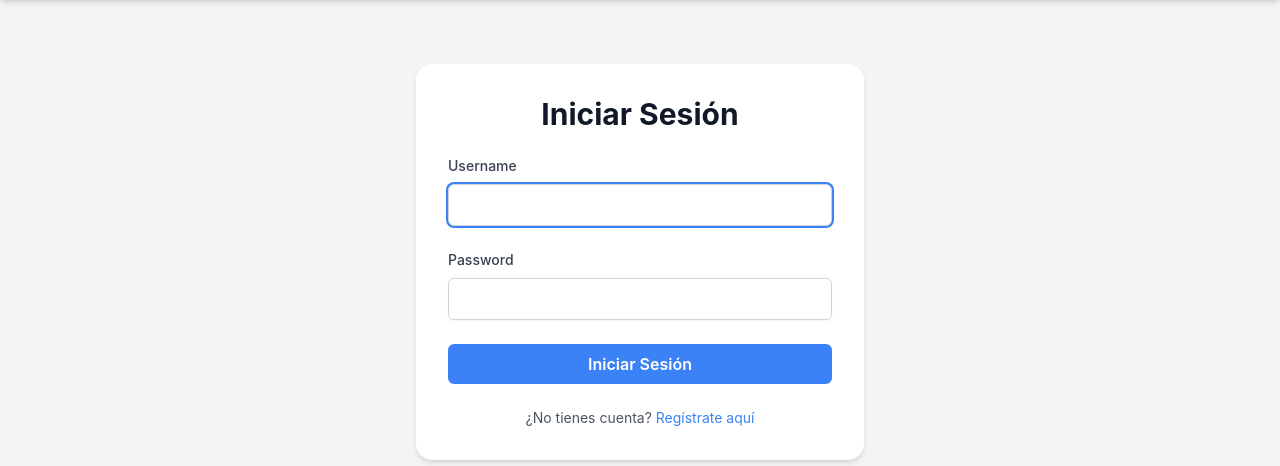
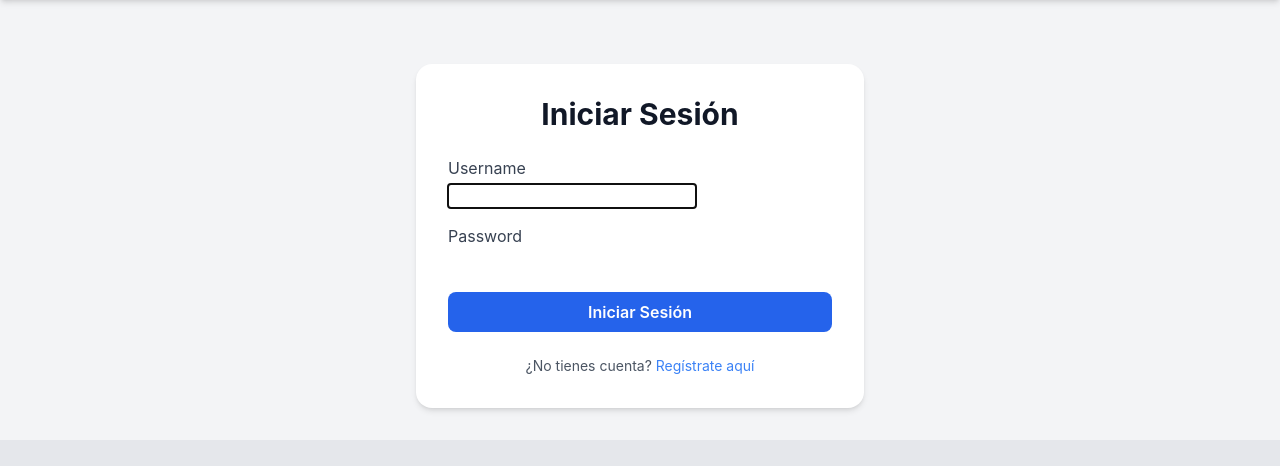
Before and after one commit to Monroy28/MiniProyecto-1, a Django app: page /accounts/login/ in a window 1280 px wide. Shown: the part 72-538 px from the top of the page. Run offline with Django 5.2, Linux system fonts and the light colour scheme; parts of the project's set-up code (start-up, migrations or seed data) failed here and were passed over; some libraries are stand-ins or nearby versions.

Commit message:
probando Login y demas

```diff
--- a/blogapp/templates/registration/login.html
+++ b/blogapp/templates/registration/login.html
@@ -1,23 +1,20 @@
 {% extends 'blogapp/base.html' %}
-{% load widget_tweaks %}
 
 {% block content %}
-    <div class="max-w-md mx-auto mt-16 p-8 bg-white dark:bg-gray-800 rounded-2xl shadow-md transition-colors duration-500 animate-fade-in">
+    <div class="max-w-md mx-auto mt-16 p-8 bg-white dark:bg-gray-800 rounded-2xl shadow-md transition-colors duration-500">
         <h2 class="text-3xl font-bold text-center text-gray-900 dark:text-white mb-6">Iniciar Sesión</h2>
-        <form method="post" class="space-y-6">
+        <form method="post" class="space-y-4">
             {% csrf_token %}
             {% for field in form %}
                 <div>
-                    <label for="{{ field.id_for_label }}"
-                           class="block mb-2 text-sm font-medium text-gray-700 dark:text-gray-300">{{ field.label }}</label>
-                    {{ field|add_class:"shadow-sm bg-white dark:bg-gray-800 text-gray-900 dark:text-white px-4 py-2 rounded-md w-full border border-gray-300 dark:border-gray-700 focus:outline-none focus:ring-2 focus:ring-blue-500" }}
+                    <label class="block mb-1 text-gray-700 dark:text-gray-300">{{ field.label }}</label>
+                    {{ field }}
                     {% if field.errors %}
-                        <p class="text-red-500 text-sm mt-1">{{ field.errors|striptags }}</p>
+                        <p class="text-red-500 text-sm">{{ field.errors|striptags }}</p>
                     {% endif %}
                 </div>
             {% endfor %}
-            <button type="submit"
-                    class="w-full bg-blue-500 hover:bg-blue-600 text-white font-semibold py-2 px-4 rounded-md transition duration-300 focus:outline-none focus:ring-2 focus:ring-blue-400 focus:ring-offset-2">
+            <button type="submit" class="w-full py-2 px-4 bg-blue-600 hover:bg-blue-700 text-white font-semibold rounded-lg transition duration-300">
                 Iniciar Sesión
             </button>
         </form>
```
Also changed, not shown: blogapp/templates/registration/signup.html (+7 -10 lines).
